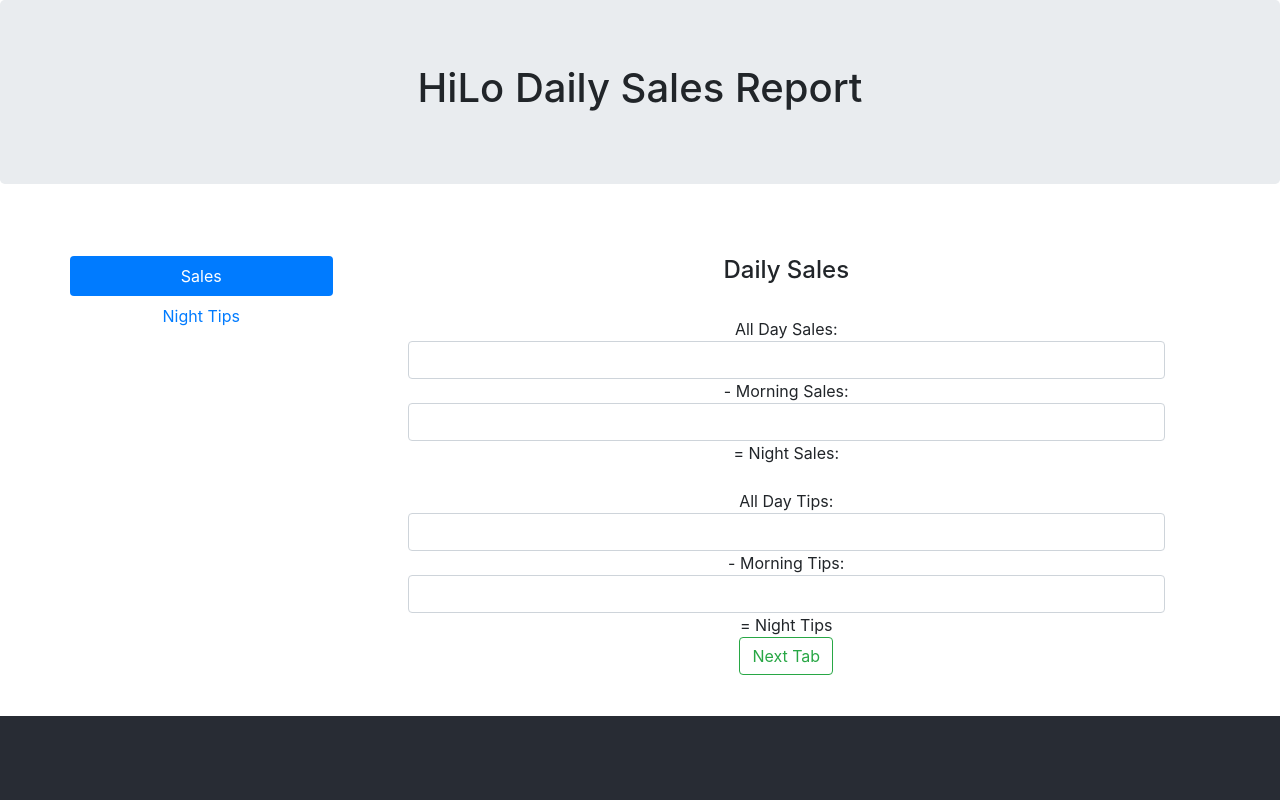
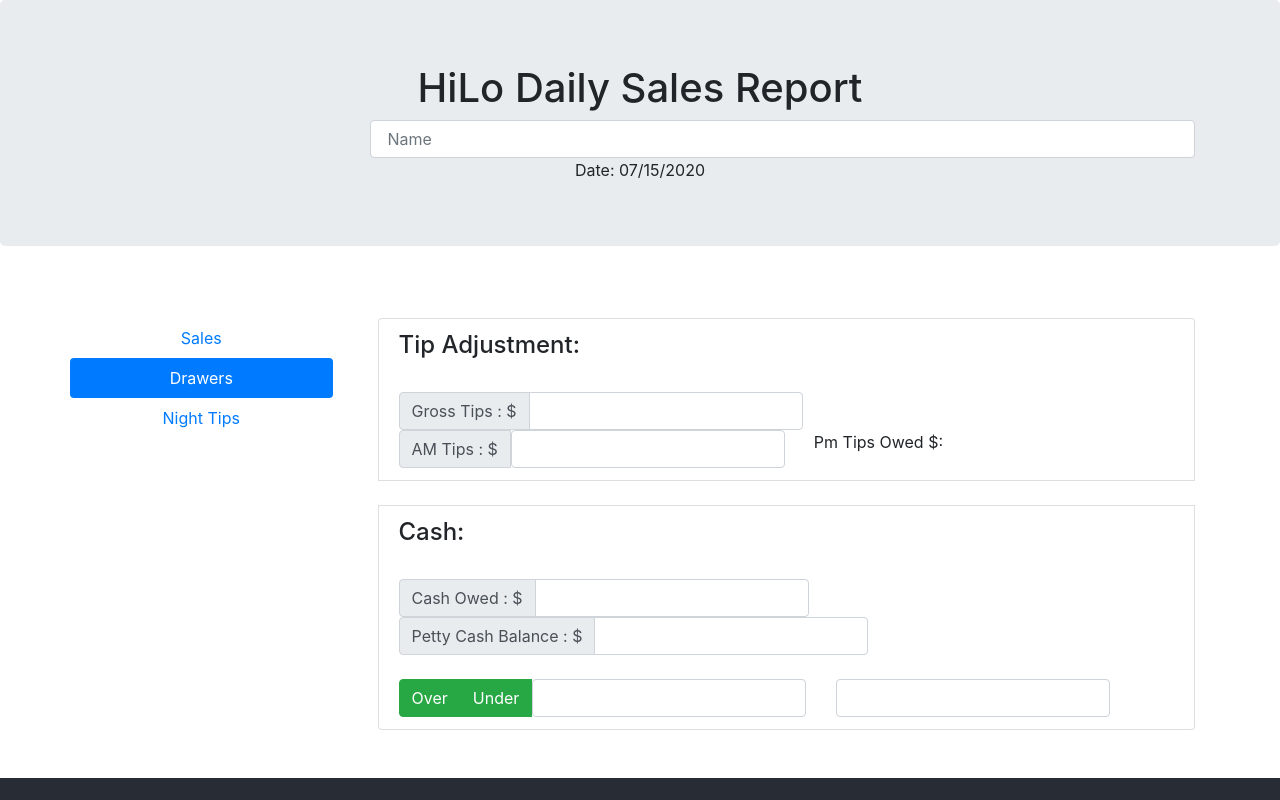
Before and after one commit to tuna42na/hilo-sales-report, a React (Create React App) app: page / in a window 1280 px wide. Shown: the top 800 px of the page. Built offline with nearby package versions, Linux system fonts and the light colour scheme.

Commit message:
Drawer Inputs

```diff
--- /dev/null
+++ b/src/components/Drawers.js
@@ -0,0 +1,83 @@
+import React from 'react';
+import { Container, Input, InputGroup, InputGroupText, InputGroupAddon, Row, Col, ListGroup, ListGroupItem, ButtonGroup, Button } from 'reactstrap';
+
+
+export class Drawers extends React.Component{
+
+    constructor(props){
+        super(props);
+    }
+
+    render(){
+        return(
+        <Container>
+            <ListGroup>
+                <ListGroupItem>
+                    <h4> Tip Adjustment: </h4>
+                    <br/>
+                    <Row>
+                        <Col md="auto">
+                            <InputGroup>
+                                <InputGroupAddon addonType="prepend">
+                                    <InputGroupText>Gross Tips : $</InputGroupText>
+                                </InputGroupAddon>
+                                <Input />
+                            </InputGroup>
+                        </Col>
+                        <Col md="auto">
+                            <InputGroup>
+                                <InputGroupAddon addonType="prepend">
+                                    <InputGroupText>AM Tips : $</InputGroupText>
+                                    <Input />
+                                </InputGroupAddon>
+                            </InputGroup>
+                        </Col>
+
+                        <Col md="auto">
+                            Pm Tips Owed $:
+                        </Col>
+                    </Row>
+                </ListGroupItem>
+                        <br/>
+                <ListGroupItem>
+                    <h4>Cash: </h4><br/>
+                    <Row>
+                        <Col md="auto">
+                            <InputGroup>
+                                <InputGroupAddon addonType="prepend">
+                                    <InputGroupText>Cash Owed : $</InputGroupText>
+                                </InputGroupAddon>
+                                <Input />
+                            </InputGroup>
+                        </Col>
+                        <br/>
+                        <Col md="auto">
+                            <InputGroup>
+                                <InputGroupAddon addonType="prepend">
+                                    <InputGroupText>Petty Cash Balance : $</InputGroupText>
+                                </InputGroupAddon>
+                                <Input />
+                            </InputGroup>
+                        </Col>
+                    </Row>
+                    <br />
+                    <Row>
+                        <Col md="auto">
+                            <ButtonGroup>
+                                <Button color="success">Over</Button>
+                                <Button color="success">Under</Button>
+                                <Input />
+                            </ButtonGroup>
+                        </Col>
+                        <Col md="auto">
+
+                                <Input addon type="checkbox "/>
+
+                        </Col>
+                    </Row>
+                </ListGroupItem>
+            </ListGroup>
+        </Container>
+        );
+    }
+}
--- a/src/components/HiloDaily.js
+++ b/src/components/HiloDaily.js
@@ -1,9 +1,20 @@
 import React from 'react';
-import { Jumbotron, Container } from 'reactstrap';
+import { Jumbotron, Container, Input } from 'reactstrap';
 import { Tab, Row, Col, Nav} from 'react-bootstrap';
 import { NightSales } from './NightSales';
 import { Tips } from './Tips';
+import { Drawers } from './Drawers';
 
+let currentDay = new Date();
+let day = currentDay.getDate();
+    if( day < 10 ){
+        day = "0" + day;
+    }
+let month = currentDay.getMonth()+1;
+    if(month < 10){
+        month = "0" + month;
+    }
+let year = currentDay.getFullYear();
 
 let nightTips = 100;
 
@@ -19,10 +30,23 @@ export class HiloDaily extends React.Component {
 
     render(){
         return (<div>
-            <Jumbotron><h1> HiLo Daily Sales Report </h1></Jumbotron>
+            <Jumbotron><h1> HiLo Daily Sales Report </h1>
+            <Container>
+                <Row>
+                    <Col sm="12" md={{ size: 1, offset: 3 }} lg={{ size:1, offset: 3}} >
+                        <Input placeholder=" Name "/>
+                    </Col>
+                </Row>
+                <Row>
+                    <Col>
+                        Date: {month}/{day}/{year}
+                    </Col>
+                </Row>
+            </Container>
+            </Jumbotron>
 
             <Container className="viewbox">
-                <Tab.Container id="left-tabs-example" defaultActiveKey="first">
+                <Tab.Container id="left-tabs-example" defaultActiveKey="second">
                 <Row>
                     <Col sm={3}>
                     <Nav variant="pills" className="flex-column">
@@ -30,7 +54,10 @@ export class HiloDaily extends React.Component {
                         <Nav.Link eventKey="first">Sales</Nav.Link>
                         </Nav.Item>
                         <Nav.Item>
-                        <Nav.Link eventKey="second">Night Tips</Nav.Link>
+                        <Nav.Link eventKey="second">Drawers</Nav.Link>
+                        </Nav.Item>
+                        <Nav.Item>
+                        <Nav.Link eventKey="third">Night Tips</Nav.Link>
                         </Nav.Item>
                     </Nav>
                     </Col>
@@ -40,6 +67,9 @@ export class HiloDaily extends React.Component {
                             <NightSales />
                         </Tab.Pane>
                         <Tab.Pane eventKey="second">
+                            <Drawers />
+                        </Tab.Pane>
+                        <Tab.Pane eventKey="third">
                             <Tips nightTips={nightTips}/>
                         </Tab.Pane>
                     </Tab.Content>
```
